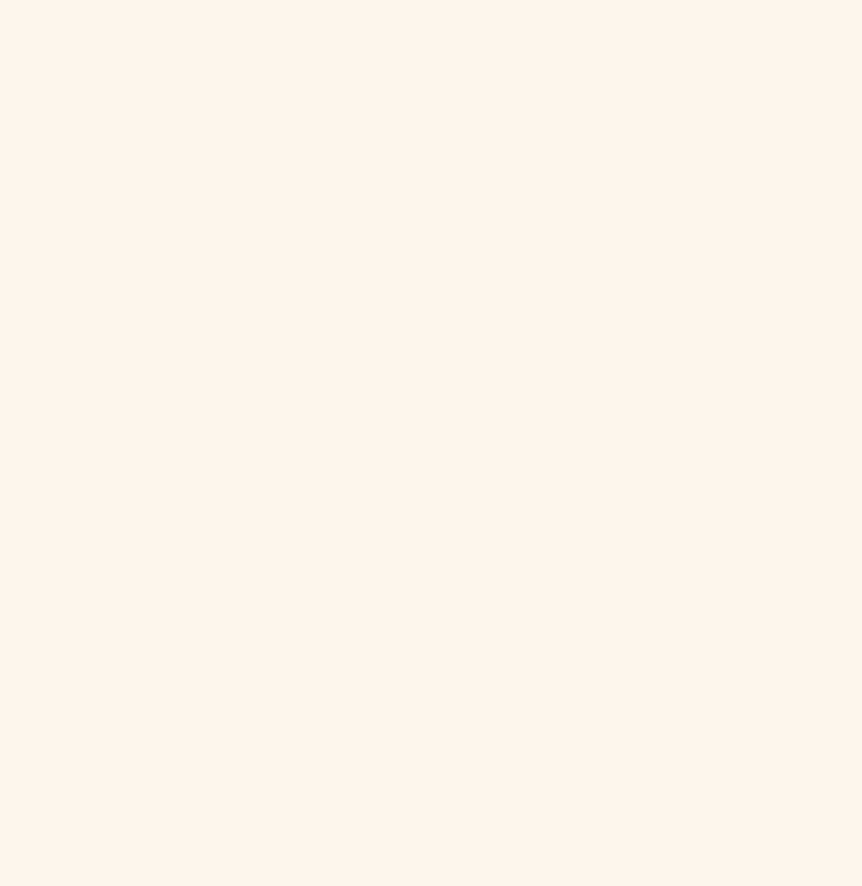
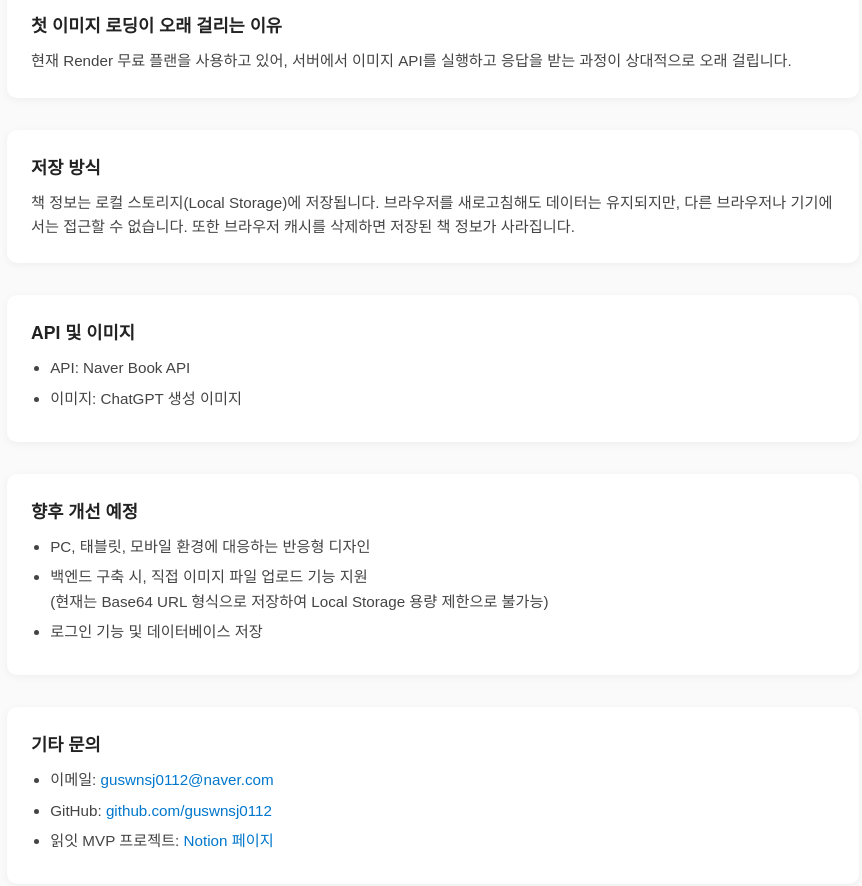
Before and after one commit to guswnsj0112/readIt, a React (Vite) app in the folder frontend/: page /contact in a window 1280 px wide. Before the commit this address had no page. Shown: the part 300-1186 px from the top of the page, without its empty margins (207-1069 px from the left). Before the commit the page ends 800 px from the top, so only its background shows below. Built offline with nearby package versions, Linux system fonts and the light colour scheme.

Commit message:
feat: 문의하기 페이지 추가

```diff
--- a/frontend/src/App.jsx
+++ b/frontend/src/App.jsx
@@ -5,6 +5,7 @@ import Bookcase from "./pages/Bookcase";
 import BookWhisper from "./pages/BookWhisper";
 import EditBookWhisper from "./pages/EditBookWhisper";
 import CreateBookWhisper from "./pages/CreateBookWhisper";
+import Contact from "./pages/Contact";
 import "./App.css";
 function App() {
   return (
@@ -19,6 +20,7 @@ function App() {
         <Route path="/bookwhisper/:id" element={<BookWhisper />} />
         <Route path="/editbookwhisper/:id" element={<EditBookWhisper />} />
         <Route path="/createbookwhisper" element={<CreateBookWhisper />} />
+        <Route path="/contact" element={<Contact />} />
       </Routes>
     </div>
   );
--- /dev/null
+++ b/frontend/src/components/Contact.css
@@ -0,0 +1,74 @@
+/* Contact.css */
+
+/* 전체 레이아웃 */
+.Contact {
+  font-family: "Pretendard", sans-serif;
+  background-color: #fafafa;
+  min-height: 100vh;
+  color: #333;
+}
+
+/* 컨텐츠 컨테이너 */
+.contact-container {
+  max-width: 900px;
+  margin: 0 auto;
+  padding: 2rem 1.5rem;
+}
+
+/* 제목 스타일 */
+.contact-container h1 {
+  font-size: 2.5rem;
+  font-weight: 700;
+  margin-bottom: 0.5rem;
+}
+
+.contact-container h2 {
+  font-size: 1.2rem;
+  font-weight: 400;
+  margin-bottom: 2rem;
+  color: #666;
+}
+
+/* 섹션 공통 스타일 */
+.contact-section {
+  margin-bottom: 2rem;
+  padding: 1.5rem;
+  background: white;
+  border-radius: 10px;
+  box-shadow: 0 2px 8px rgba(0, 0, 0, 0.05);
+}
+
+.contact-section h3 {
+  font-size: 1.1rem;
+  font-weight: 600;
+  margin-bottom: 0.75rem;
+  color: #222;
+}
+
+.contact-section p,
+.contact-section ul {
+  font-size: 0.95rem;
+  line-height: 1.6;
+  margin: 0;
+  color: #444;
+}
+
+.contact-section ul {
+  padding-left: 1.2rem;
+}
+
+.contact-section li {
+  list-style: disc;
+  margin-bottom: 0.4rem;
+}
+
+.contact-section a {
+  color: #0077cc;
+  text-decoration: none;
+  transition: color 0.2s ease;
+}
+
+.contact-section a:hover {
+  color: #005da0;
+  text-decoration: underline;
+}
--- a/frontend/src/components/Nav.jsx
+++ b/frontend/src/components/Nav.jsx
@@ -25,10 +25,12 @@ function Nav() {
           </Link>
         </li>
         <li>
-          <span>
-            {" "}
-            문의 <sup>03</sup>{" "}
-          </span>
+          <Link to="/contact">
+            <span>
+              {" "}
+              문의 <sup>03</sup>{" "}
+            </span>
+          </Link>
         </li>
       </ul>
     </nav>
--- /dev/null
+++ b/frontend/src/pages/Contact.jsx
@@ -0,0 +1,84 @@
+import Nav from "../components/Nav";
+import "../components/Contact.css";
+
+export default function Contact() {
+  return (
+    <div className="Contact">
+      <Nav />
+      <section className="contact-container">
+        <h1>Contact Us</h1>
+        <h2>문의사항이 있으신가요?</h2>
+
+        <div className="contact-section">
+          <h3>첫 이미지 로딩이 오래 걸리는 이유</h3>
+          <p>
+            현재 Render 무료 플랜을 사용하고 있어, 서버에서 이미지 API를
+            실행하고 응답을 받는 과정이 상대적으로 오래 걸립니다.
+          </p>
+        </div>
+
+        <div className="contact-section">
+          <h3>저장 방식</h3>
+          <p>
+            책 정보는 로컬 스토리지(Local Storage)에 저장됩니다. 브라우저를
+            새로고침해도 데이터는 유지되지만, 다른 브라우저나 기기에서는 접근할
+            수 없습니다. 또한 브라우저 캐시를 삭제하면 저장된 책 정보가
+            사라집니다.
+          </p>
+        </div>
+
+        <div className="contact-section">
+          <h3>API 및 이미지</h3>
+          <ul>
+            <li>API: Naver Book API</li>
+            <li>이미지: ChatGPT 생성 이미지</li>
+          </ul>
+        </div>
+
+        <div className="contact-section">
+          <h3>향후 개선 예정</h3>
+          <ul>
+            <li>PC, 태블릿, 모바일 환경에 대응하는 반응형 디자인</li>
+            <li>
+              백엔드 구축 시, 직접 이미지 파일 업로드 기능 지원
+              <br />
+              (현재는 Base64 URL 형식으로 저장하여 Local Storage 용량 제한으로
+              불가능)
+            </li>
+            <li>로그인 기능 및 데이터베이스 저장</li>
+          </ul>
+        </div>
+
+        <div className="contact-section">
+          <h3>기타 문의</h3>
+          <ul>
+            <li>
+              이메일:{" "}
+              <a href="mailto:guswnsj0112@naver.com">guswnsj0112@naver.com</a>
+            </li>
+            <li>
+              GitHub:{" "}
+              <a
+                href="https://github.com/guswnsj0112"
+                target="_blank"
+                rel="noopener noreferrer"
+              >
+                github.com/guswnsj0112
+              </a>
+            </li>
+            <li>
+              읽잇 MVP 프로젝트:{" "}
+              <a
+                href="https://stream-puffin-abd.notion.site/MVP-221e0b38263d806986abfecd3ed69fc9"
+                target="_blank"
+                rel="noopener noreferrer"
+              >
+                Notion 페이지
+              </a>
+            </li>
+          </ul>
+        </div>
+      </section>
+    </div>
+  );
+}
```
